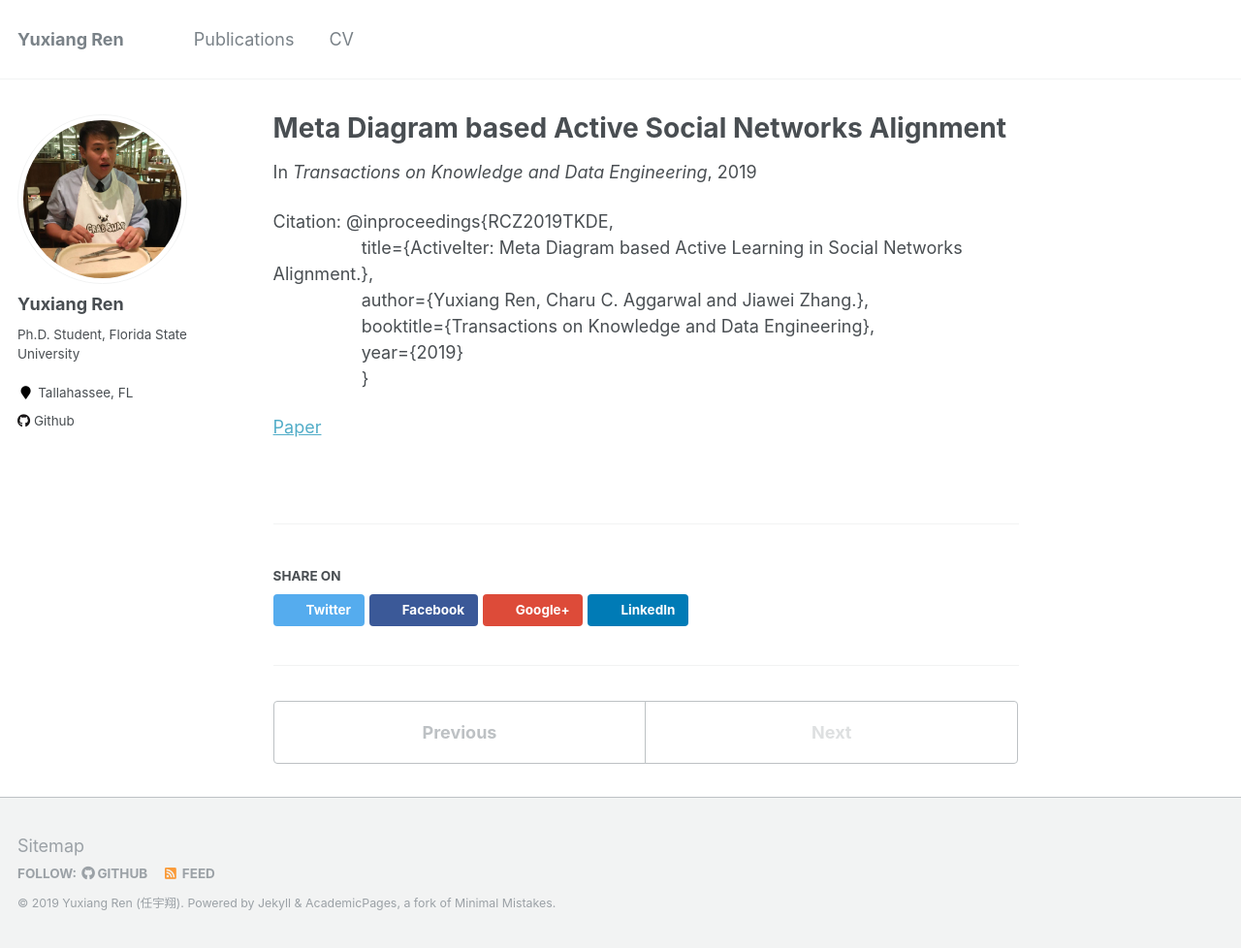
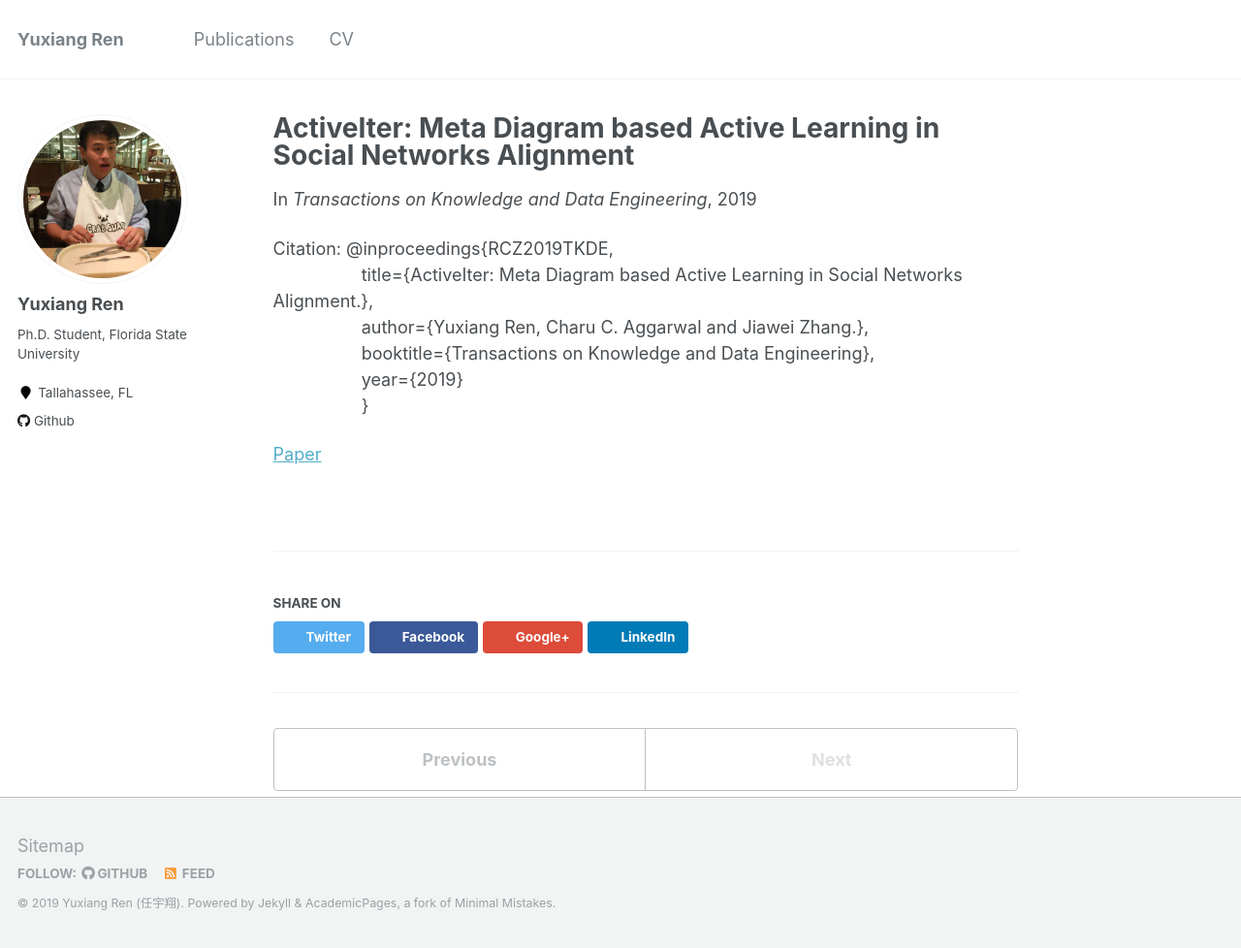
Before and after one commit to YuxiangRen/YuxiangRen.github.io, a Jekyll site: the page built from _publications/2019-TKDE.md, in a window 1280 px wide and 978 px high. Shown: the whole window at 97% size. Built offline with Jekyll 4.4.1, drawn with Linux system fonts in a browser that asks for light colours.

Commit message:
TKDE accept

```diff
--- a/_publications/2019-TKDE.md
+++ b/_publications/2019-TKDE.md
@@ -1,7 +1,7 @@
 ---
-title: "Meta Diagram based Active Social Networks Alignment"
+title: "ActiveIter: Meta Diagram based Active Learning in Social Networks Alignment"
 collection: publications
-permalink: /publication/2019-ICDE
+permalink: /publication/2019-TKDE
 excerpt: 'Yuxiang Ren, Charu C. Aggarwal and Jiawei Zhang'
 date: 2019-10-01
 venue: 'Transactions on Knowledge and Data Engineering'
```
